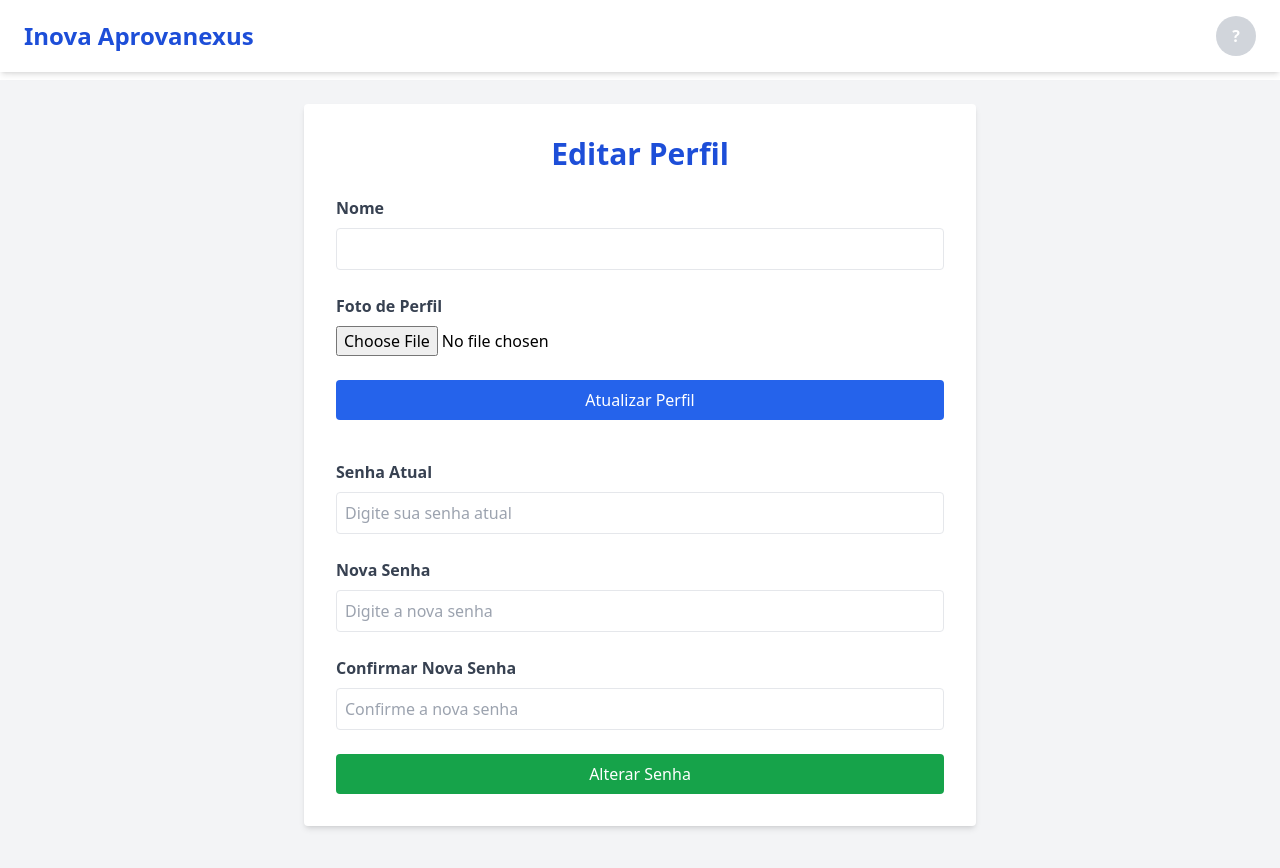
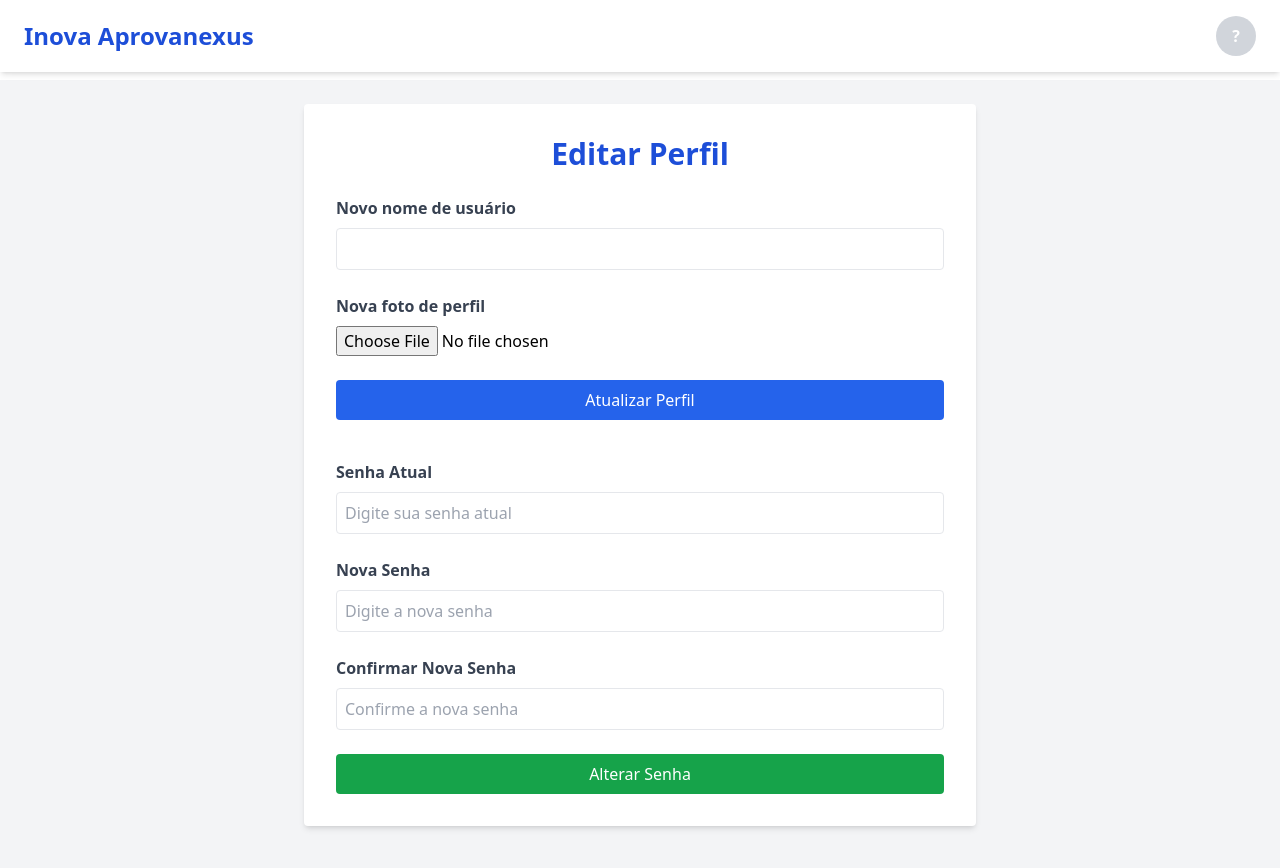
Before and after one commit to PedroNestJp/ideias-aprovanexus-front, a React (Vite) app: page /perfil/editar in a window 1280 px wide. Shown: the top 868 px of the page. Built offline with nearby package versions, Linux system fonts and the light colour scheme; no server answers.

Commit message:
prr: comments and logs have bean removed. Label Nome have bean changed for Novo nome

```diff
--- a/src/pages/ProfileEditPage.tsx
+++ b/src/pages/ProfileEditPage.tsx
@@ -4,7 +4,6 @@ import { useAuth } from "../auth/AuthContext";
 
 export default function ProfileEditPage() {
   const { token, user, setUser } = useAuth();
-
   const [nome, setNome] = useState("");
   const [foto, setFoto] = useState<File | null>(null);
   const [senhaAtual, setSenhaAtual] = useState("");
@@ -14,22 +13,16 @@ export default function ProfileEditPage() {
 
   const atualizarPerfil = async (e: React.FormEvent) => {
     e.preventDefault();
-
     try {
       const formData = new FormData();
       if (nome) formData.append("nome", nome);
       if (foto) formData.append("foto", foto);
-
       const response = await api.patch("/perfil", formData, {
         headers: {
           Authorization: `Bearer ${token}`,
           "Content-Type": "multipart/form-data",
         },
       });
-
-      console.log('api.patch("/perfil") :>> ', response.data);
-
-      // Atualiza user no AuthContext e localStorage
       const updatedUser = response.data;
       localStorage.setItem("user", JSON.stringify(updatedUser));
       setUser(updatedUser);
@@ -86,7 +79,7 @@ export default function ProfileEditPage() {
         <form onSubmit={atualizarPerfil} className="space-y-6 mb-10">
           <div>
             <label className="block mb-2 font-semibold text-gray-700">
-              Nome
+              Novo nome de usuário
             </label>
             <input
               type="text"
@@ -99,7 +92,7 @@ export default function ProfileEditPage() {
 
           <div>
             <label className="block mb-2 font-semibold text-gray-700">
-              Foto de Perfil
+              Nova foto de perfil
             </label>
             <input
               type="file"
```
